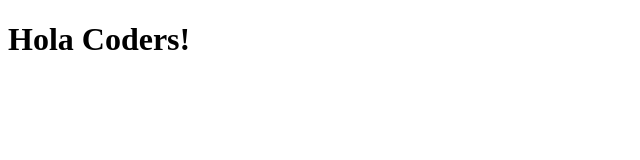
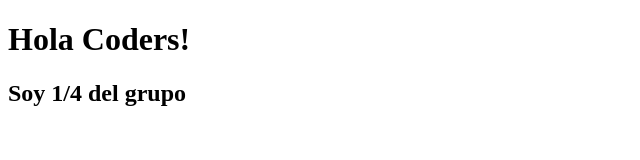
Before and after one commit to Cristian-Calderon/grupito3, a plain HTML site: page index.html in a window 1280 px wide. Shown: the whole page, without its empty margins (0-640 px from the left). Drawn offline with Linux system fonts and the light colour scheme.

Commit message:
soy 1/4 del grupo

```diff
--- a/index.html
+++ b/index.html
@@ -5,5 +5,6 @@
 </head>
 <body>
     <h1>Hola Coders!</h1>
+    <h2>Soy 1/4 del grupo</h2>
 </body>
 </html>
```
